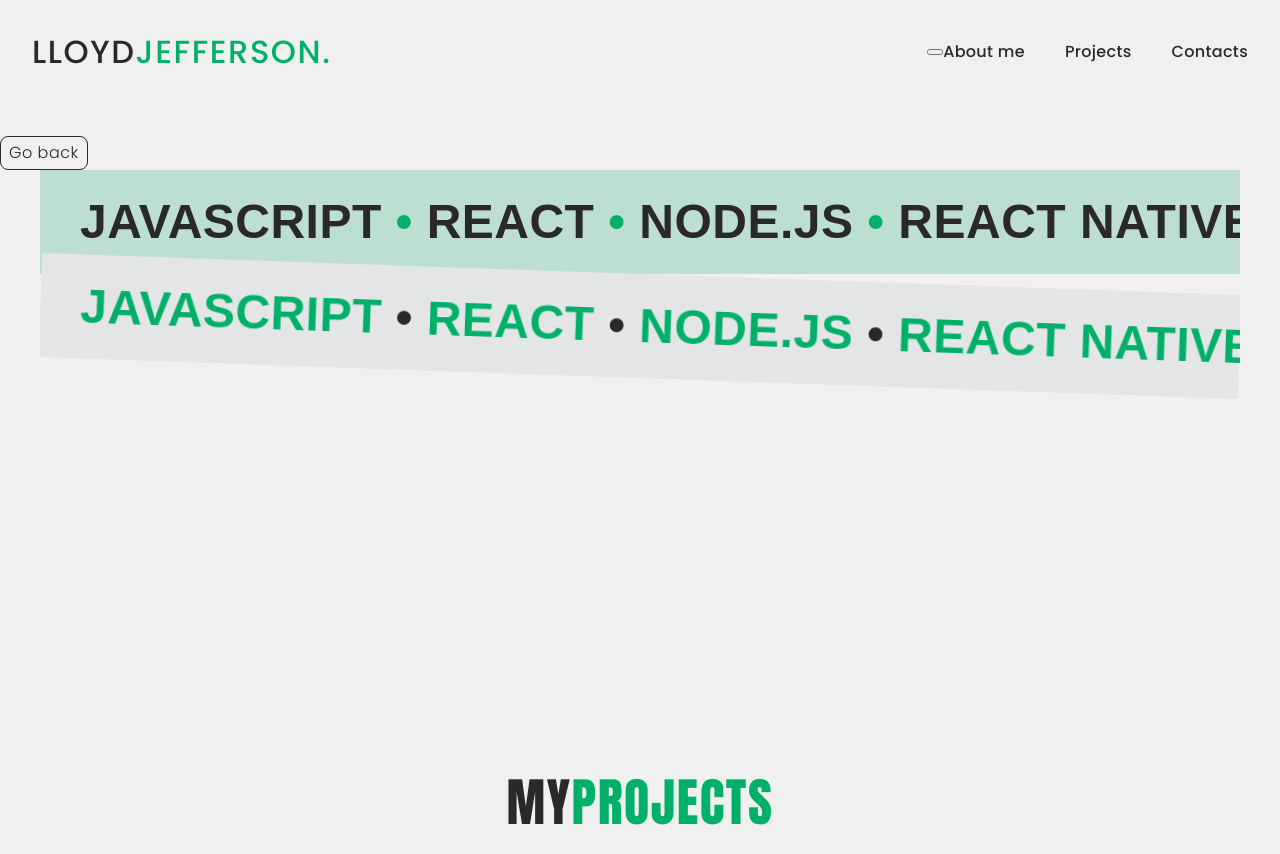
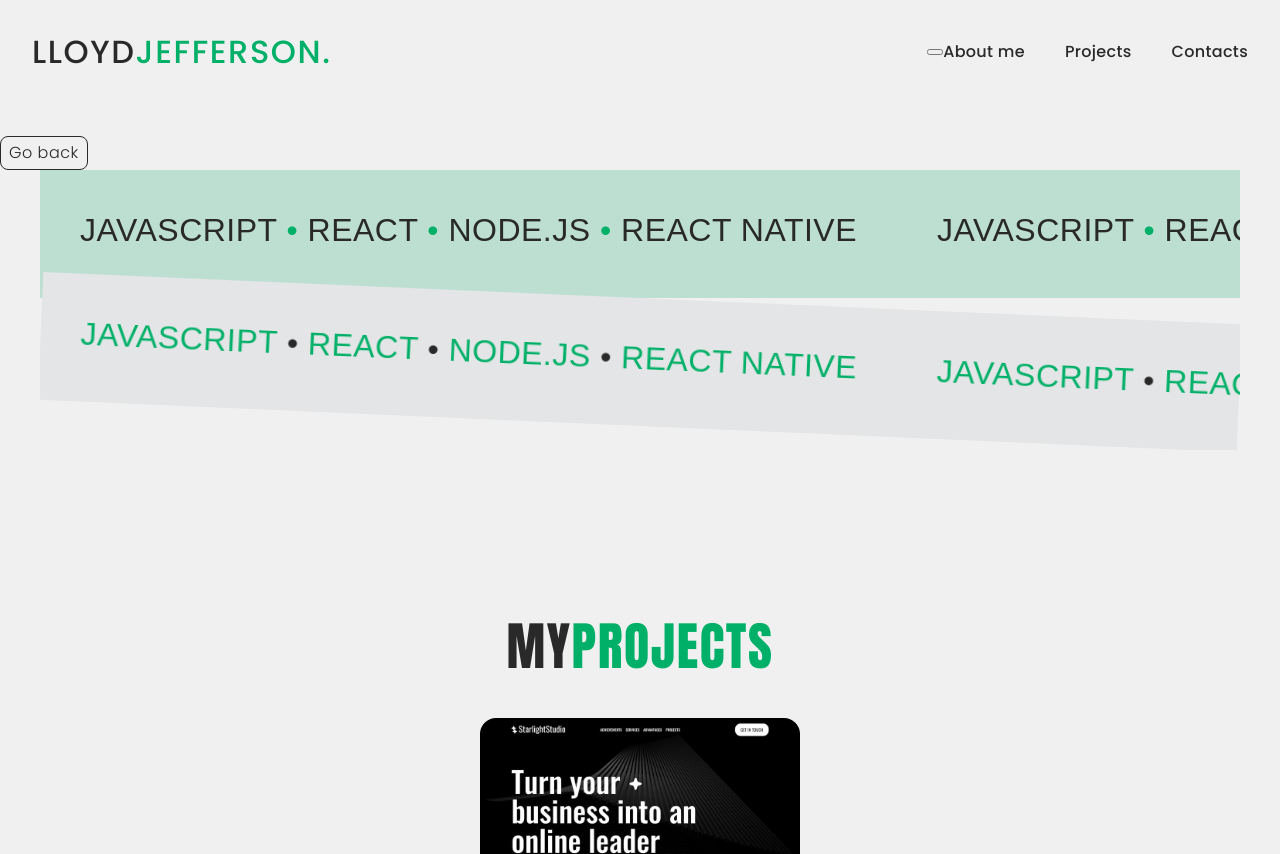
Before and after one commit to PavloBilenko/js-avatar-team, a website built with Vite: page src/index.html in a window 1280 px wide. Shown: the top 854 px of the page. Built offline with nearby package versions, Linux system fonts and the light colour scheme.

Commit message:
new position

```diff
--- a/src/css/tech-skills.css
+++ b/src/css/tech-skills.css
@@ -1,38 +1,25 @@
-/* :root {
-  --black: #292929;
-  --accent-green: #00b068;
-  --white: #f0f0f0;
-  --light-grey: #e4e5e6;
-  --light-accent: #bcdfd1;
-  --hover-green: #009156;
-  --error: #e74a3b;
-  --hover-grey: #bbbbbb;
-} */
-
-.container {
-  width: 360px;
-  margin-left: auto;
-  margin-right: auto;
-  padding: 0;
-}
 .marquee {
   overflow: hidden;
-  font-family: 'Pridi', sans-serif;
-  font-weight: 600;
-  font-size: 48px;
-  min-height: 600px;
-  text-transform: uppercase;
+  margin-bottom: 80px;
+  padding: 0;
 }
 
 .marquee__inner {
   display: flex;
+  min-height: 104px;
 }
 
 .marquee__line {
+  font-family: 'Poppins', sans-serif;
+  font-weight: 500;
+  font-size: 32px;
+  line-height: 40px;
+  letter-spacing: 0.5px;
+  text-transform: uppercase;
+  height: 104px;
   flex-shrink: 0;
   margin: 0;
   padding: 40px;
-  /* min-width: 100%; */
   white-space: nowrap;
   animation-name: marqueeLine;
   animation-duration: 5s;
@@ -42,19 +29,17 @@
 .upper {
   background-color: #bcdfd1;
   color: var(--text-color);
+  margin-bottom: 7px;
 }
 .lower {
   background-color: #e4e5e6;
-  /* color: var(--accent-green); */
-}
-.another-color-green {
-  /* color: var(--accent-green); */
+  margin-bottom: 29px;
 }
 .another-color-black {
   color: var(--text-color);
 }
 .rotated {
-  transform: rotate(2deg);
+  transform: rotate(2.5deg);
 }
 
 @keyframes marqueeLine {
@@ -68,13 +53,29 @@
 }
 
 @media screen and (min-width: 768px) {
-  .container {
+  .marquee {
     width: 720px;
+  }
+  .marquee {
+    margin-bottom: 124px;
+  }
+  .marquee__inner {
+    min-height: 128px;
+  }
+  .upper {
+    margin-bottom: 0;
+  }
+  .lower {
+    margin-bottom: 24px;
   }
 }
 @media screen and (min-width: 1200px) {
-  .container {
+  .marquee {
     width: 1200px;
+  }
+  .marquee {
+    margin-bottom: 164px;
+    width: 1280px;
   }
 }
 @media screen and (max-width: 767px) {
--- a/src/partials/tech-skills.html
+++ b/src/partials/tech-skills.html
@@ -1,5 +1,6 @@
+<section cl>
+  <div class="container marquee">
     <h2 class="hidden" hidden>Tech Skills</h2>
-<div class="container marquee">
     <div class="marquee__inner upper">
       <p class="marquee__line">
         JAVASCRIPT
@@ -30,3 +31,4 @@
       </p>
     </div>
   </div>
+</section>
```
Lines whose indentation alone changed are shown as unchanged.
